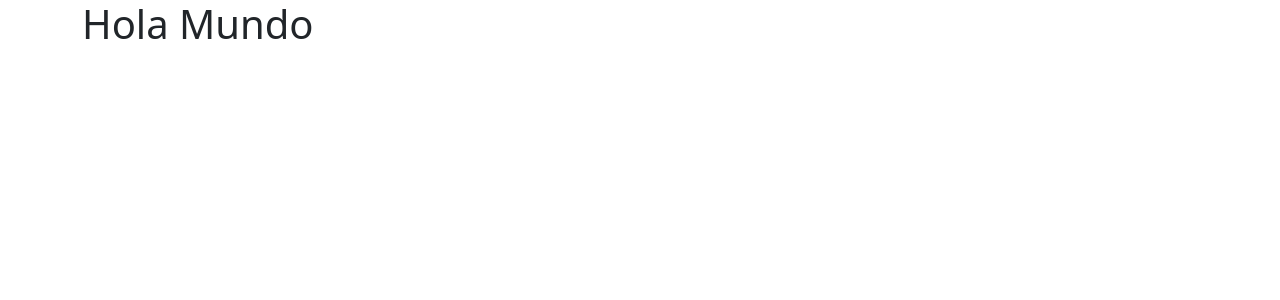
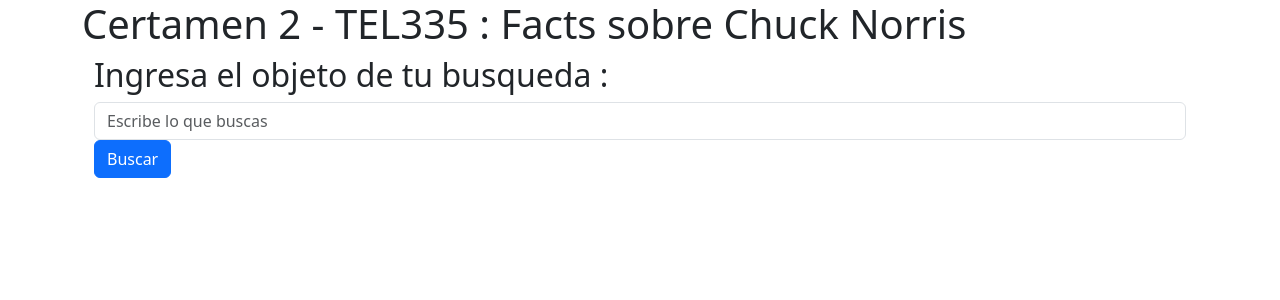
Before and after one commit to lauralvd01/certamen-2-tel335, a React (Create React App) app: page / in a window 1280 px wide. Shown: the top 300 px of the page. Built offline with nearby package versions, Linux system fonts and the light colour scheme.

Commit message:
1. Front par ingresar un text input y envio de la peticion a la pagina de chuck norris. Recibio de los datos correcto

```diff
--- a/package.json
+++ b/package.json
@@ -6,6 +6,7 @@
     "@testing-library/jest-dom": "^5.17.0",
     "@testing-library/react": "^13.4.0",
     "@testing-library/user-event": "^13.5.0",
+    "axios": "^1.7.2",
     "bootstrap": "^5.3.3",
     "react": "^18.3.1",
     "react-bootstrap": "^2.10.2",
--- a/src/App.js
+++ b/src/App.js
@@ -1,11 +1,13 @@
 // import logo from './logo.svg';
-// import './App.css';
+import './App.css';
 import { Container } from 'react-bootstrap';
+import Search from './components/Search';
 
 function App() {
   return (
     <Container>
-      <h1>Hola Mundo</h1>
+      <h1>Certamen 2 - TEL335 : Facts sobre Chuck Norris</h1>
+      <Search></Search>
     </Container>
   );
 }
--- /dev/null
+++ b/src/components/Search.js
@@ -0,0 +1,60 @@
+import { Button, Container, Form, Row } from "react-bootstrap";
+import { useState, useEffect } from "react";
+import axios from "axios";
+
+function Search() {
+    const [haveToSearch, setHaveToSearch] = useState(false);
+    const [searching, setSearching] = useState(false);
+    const [factsList, setFactsList] = useState([]);
+    const [queryInput, setQueryInput] = useState("");
+
+    useEffect(() => {
+        const fetchData = async () => {
+            if (searching) {
+                console.log("Searching")
+                console.log(queryInput)
+                const result = await axios.get(`https://api.chucknorris.io/jokes/search?query=${queryInput}`);
+                if (result.data) {
+                    setHaveToSearch(false);
+                    setSearching(false);
+                    setFactsList(result.data);
+                    setQueryInput("");
+                    console.log(factsList);
+                }
+            }
+        }
+        if (haveToSearch)
+            {
+                setSearching(true);
+                fetchData();
+            }
+    }, [haveToSearch, searching, queryInput, factsList])
+
+    const clickToSearch = () => {
+        setHaveToSearch(true);
+    }
+
+
+    return (
+        <section id="search">
+            <Container>
+                <Row>
+                    <h2>Ingresa el objeto de tu busqueda :</h2>
+                </Row>
+                <Row>
+                    <Form>
+                        <Form.Group controlId="searchInput">
+                            <Form.Control type="text" placeholder="Escribe lo que buscas" onChange={(component) => setQueryInput(component.target.value)}/>
+                        </Form.Group>
+                        <Button variant="primary" onClick={clickToSearch}>Buscar</Button>
+                    </Form>
+                </Row>
+                <Row>
+
+                </Row>
+            </Container>
+        </section>
+    );
+}
+
+export default Search;
```
Also changed, not shown: 2 other files (tests, documents, lock files or other folders).
